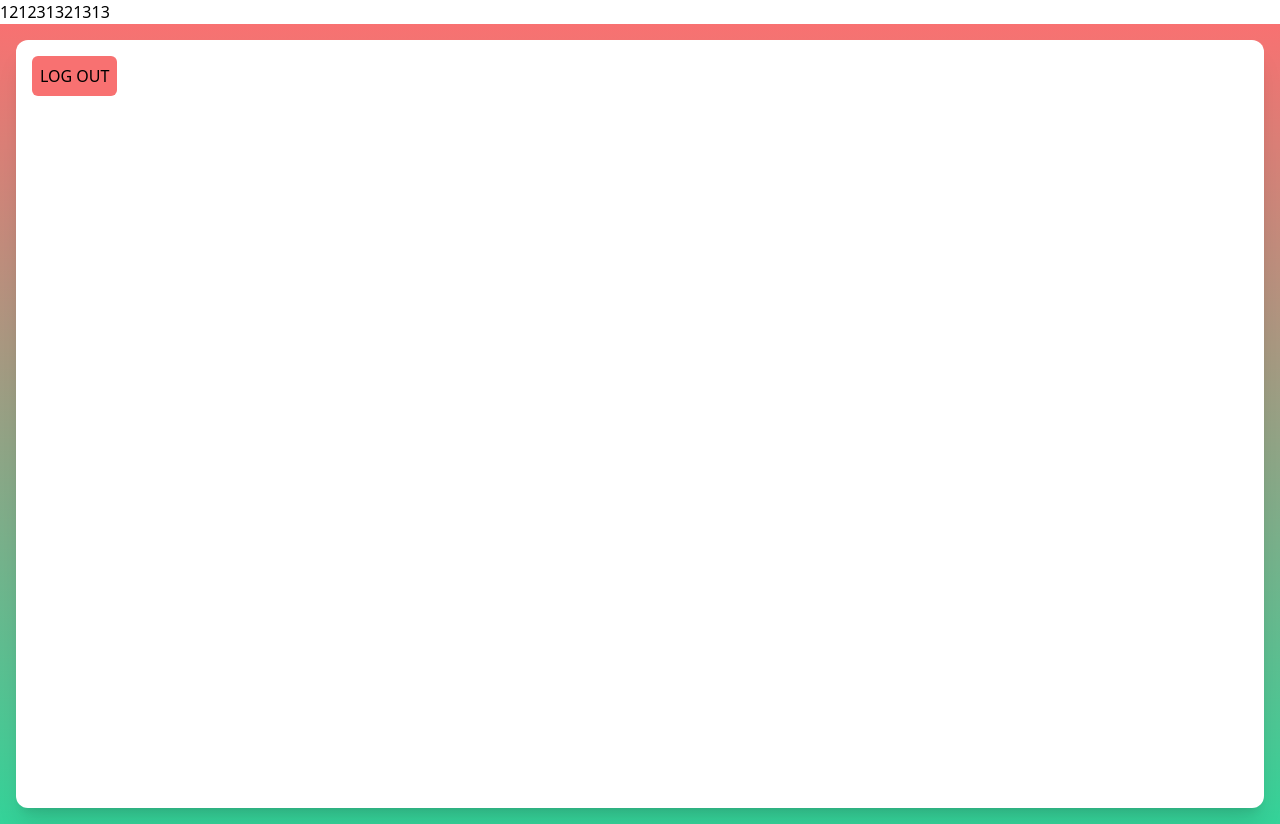
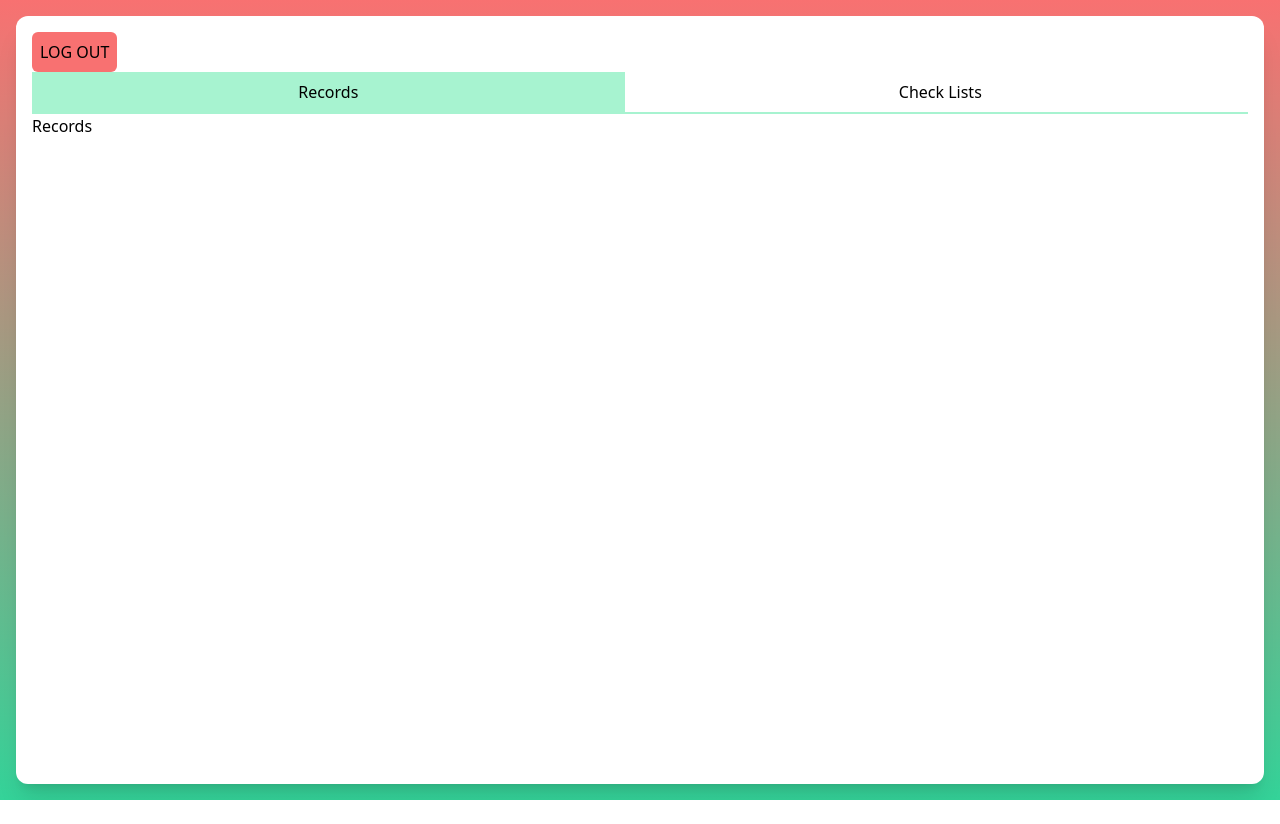
Before and after one commit to OmarShref/pmt, a React (Vite) app: page /home/records in a window 1280 px wide. After the commit the page ends 800 px from the top, so only its background shows below. Built offline with nearby package versions, Linux system fonts and the light colour scheme; no server answers.

Commit message:
nav added

```diff
--- a/src/App.tsx
+++ b/src/App.tsx
@@ -5,6 +5,7 @@ import Register from "./components/Register";
 import ForgetPassword from "./components/ForgetPassword";
 import Home from "./components/Home";
 import Records from "./components/Records";
+import Checklists from "./components/Checklists";
 
 function App() {
   return (
@@ -17,6 +18,7 @@ function App() {
         <Route path="home" element={<Home />}>
           <Route index element={<Records />}></Route>
           <Route path="records" element={<Records />}></Route>
+          <Route path="checklists" element={<Checklists />}></Route>
         </Route>
       </Routes>
     </>
--- /dev/null
+++ b/src/components/Checklists.tsx
@@ -0,0 +1,7 @@
+export default function Checklists() {
+  return (
+    <>
+      <p>check lists</p>
+    </>
+  );
+}
--- a/src/components/Home.tsx
+++ b/src/components/Home.tsx
@@ -1,11 +1,55 @@
 import { Outlet } from "react-router-dom";
-import Records from "./Records";
+import { useEffect } from "react";
+import { useNavigate } from "react-router-dom";
+import axios from "axios";
+import Nav from "./Nav";
 
 export default function Home() {
+  const navigate = useNavigate();
+
+  const getUser = async function () {
+    await axios({
+      method: "get",
+      withCredentials: true,
+      url: "http://localhost:7000/user",
+    })
+      .then((res) => {
+        console.log("get user from home : ", res.status);
+        if (res.status === 200) {
+          navigate("/home");
+        } else {
+          navigate("/login");
+        }
+      })
+      .catch((err) => console.log(err.message));
+  };
+
+  const logout = async () => {
+    await axios({
+      method: "get",
+      withCredentials: true,
+      url: "http://localhost:7000/logout",
+    })
+      .then((res) => console.log("logout : ", res.status))
+      .catch((err) => console.log(err.message));
+    getUser();
+  };
+
+  useEffect(() => {
+    getUser();
+  }, []);
+
   return (
     <>
-      <p>121231321313</p>
-      <Outlet></Outlet>
+      <section className="h-screen bg-gradient-to-b from-red-400 to-emerald-400 p-4">
+        <div className="h-full rounded-xl bg-white p-4 shadow-xl">
+          <button onClick={logout} className="block rounded-md bg-red-400 p-2">
+            LOG OUT
+          </button>
+          <Nav />
+          <Outlet></Outlet>
+        </div>
+      </section>
     </>
   );
 }
--- /dev/null
+++ b/src/components/Nav.tsx
@@ -0,0 +1,36 @@
+import { NavLink } from "react-router-dom";
+
+export default function Nav() {
+  return (
+    <>
+      <section>
+        <ul className="flex justify-evenly gap-2 border-b-2 border-b-emerald-200">
+          <li className="flex-auto">
+            <NavLink
+              to="/home/records"
+              className={({ isActive }) =>
+                isActive
+                  ? "inline-block w-full bg-emerald-200 py-2 text-center"
+                  : "inline-block w-full py-2 text-center"
+              }
+            >
+              Records
+            </NavLink>
+          </li>
+          <li className="flex-auto">
+            <NavLink
+              to="/home/checklists"
+              className={({ isActive }) =>
+                isActive
+                  ? "inline-block w-full bg-emerald-200 py-2 text-center"
+                  : "inline-block w-full py-2 text-center"
+              }
+            >
+              Check Lists
+            </NavLink>
+          </li>
+        </ul>
+      </section>
+    </>
+  );
+}
--- a/src/components/Records.tsx
+++ b/src/components/Records.tsx
@@ -3,49 +3,5 @@ import { useNavigate } from "react-router-dom";
 import axios from "axios";
 
 export default function Records() {
-  const navigate = useNavigate();
-
-  const getUser = async function () {
-    await axios({
-      method: "get",
-      withCredentials: true,
-      url: "http://localhost:7000/user",
-    })
-      .then((res) => {
-        console.log("get user from records : ", res.status);
-        if (res.status === 200) {
-          navigate("/home/records");
-        } else {
-          navigate("/login");
-        }
-      })
-      .catch((err) => console.log(err.message));
-  };
-
-  const logout = async () => {
-    await axios({
-      method: "get",
-      withCredentials: true,
-      url: "http://localhost:7000/logout",
-    })
-      .then((res) => console.log("logout : ", res.status))
-      .catch((err) => console.log(err.message));
-    getUser();
-  };
-
-  useEffect(() => {
-    getUser();
-  }, []);
-
-  return (
-    <>
-      <section className="h-screen bg-gradient-to-b from-red-400 to-emerald-400 p-4">
-        <div className="h-full rounded-xl bg-white p-4 shadow-xl">
-          <button onClick={logout} className="rounded-md bg-red-400 p-2">
-            LOG OUT
-          </button>
-        </div>
-      </section>
-    </>
-  );
+  return <>Records</>;
 }
```
